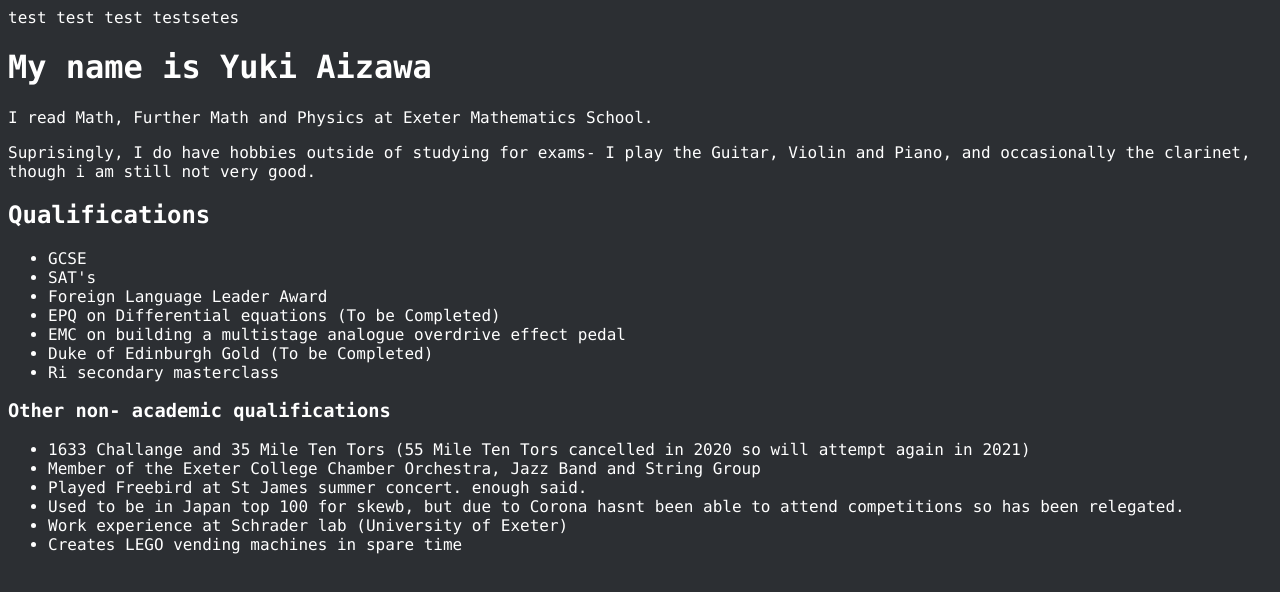
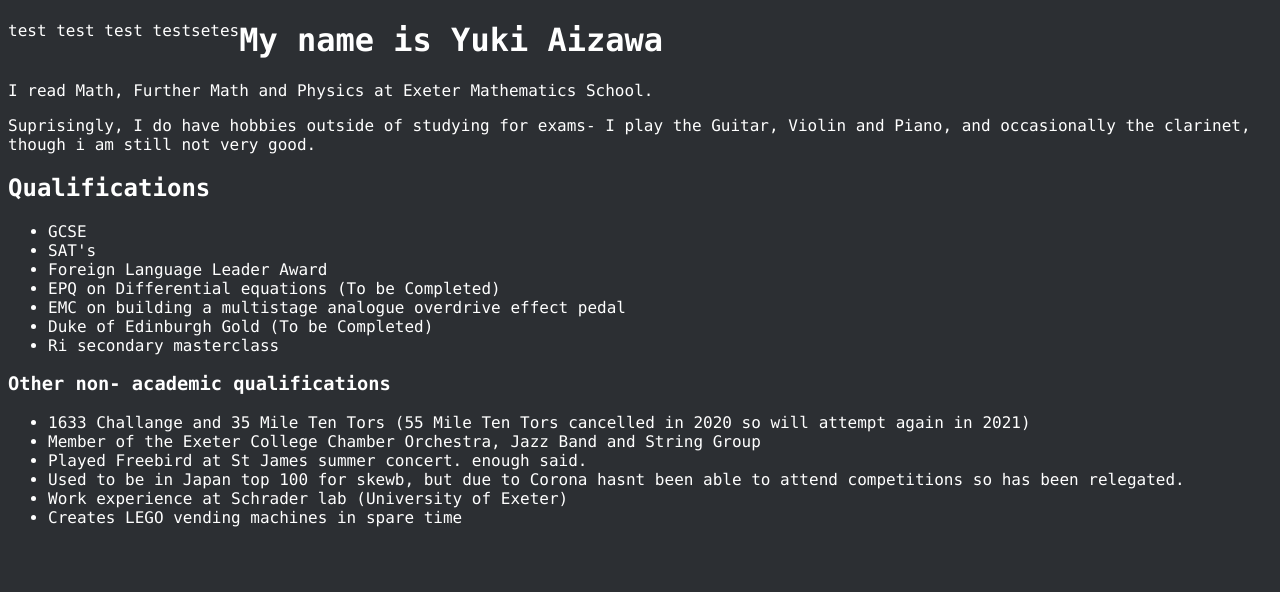
Before and after one commit to Yuki-Yamamoto-Aizawa/Yuki-Yamamoto-Aizawa.github.io, a plain HTML site: page index.html in a window 1280 px wide. Drawn offline with Linux system fonts and the light colour scheme.

```diff
--- a/style.css
+++ b/style.css
@@ -4,3 +4,7 @@ body {
    background-color: #2c2f33;
    font-family: "Lucida Console", Courier, monospace;
 }
+.left {
+  float: left;
+  height: 100%;
+}
```
